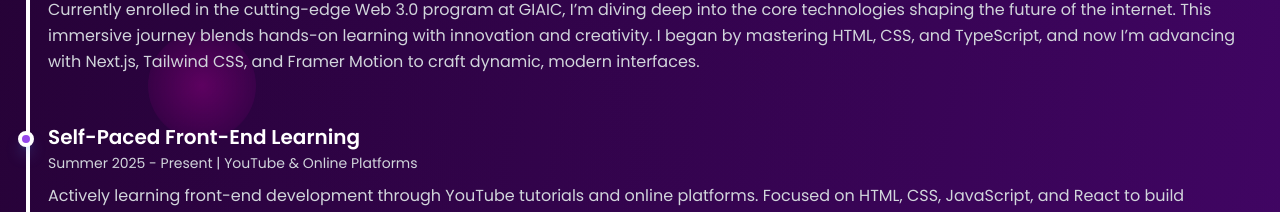
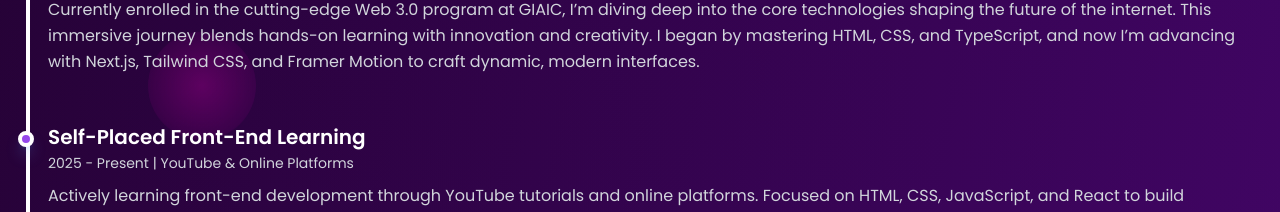
Before and after one commit to alvina-abdullah/Professional-Portfolio, a Next.js app: page / in a window 1280 px wide. Shown: the part 4777-4989 px from the top of the page. Built offline with nearby package versions, Linux system fonts and the light colour scheme.

Commit message:
some minor mistakes correction

```diff
--- a/app/education/page.tsx
+++ b/app/education/page.tsx
@@ -14,8 +14,8 @@ const education = [
   },
 {
   id: 2,
-  date: "Summer 2025 - Present | YouTube & Online Platforms",
-  title: "Self-Paced Front-End Learning",
+  date: "2025 - Present | YouTube & Online Platforms",
+  title: "Self-Placed Front-End Learning",
   description: `Actively learning front-end development through YouTube tutorials and online platforms. Focused on HTML, CSS, JavaScript, and React to build responsive, user-friendly interfaces. Creating real-world projects to apply concepts practically. This self-paced journey is sharpening my skills in modern web development.`,
 },
   {
--- a/components/Education.tsx
+++ b/components/Education.tsx
@@ -14,8 +14,8 @@ const education = [
   },
 {
   id: 2,
-  date: "Summer 2025 - Present | YouTube & Online Platforms",
-  title: "Self-Paced Front-End Learning",
+  date: "2025 - Present | YouTube & Online Platforms",
+  title: "Self-Placed Front-End Learning",
   description: `Actively learning front-end development through YouTube tutorials and online platforms. Focused on HTML, CSS, JavaScript, and React to build responsive, user-friendly interfaces. Creating real-world projects to apply concepts practically. This self-paced journey is sharpening my skills in modern web development.`,
 },
   {
```
